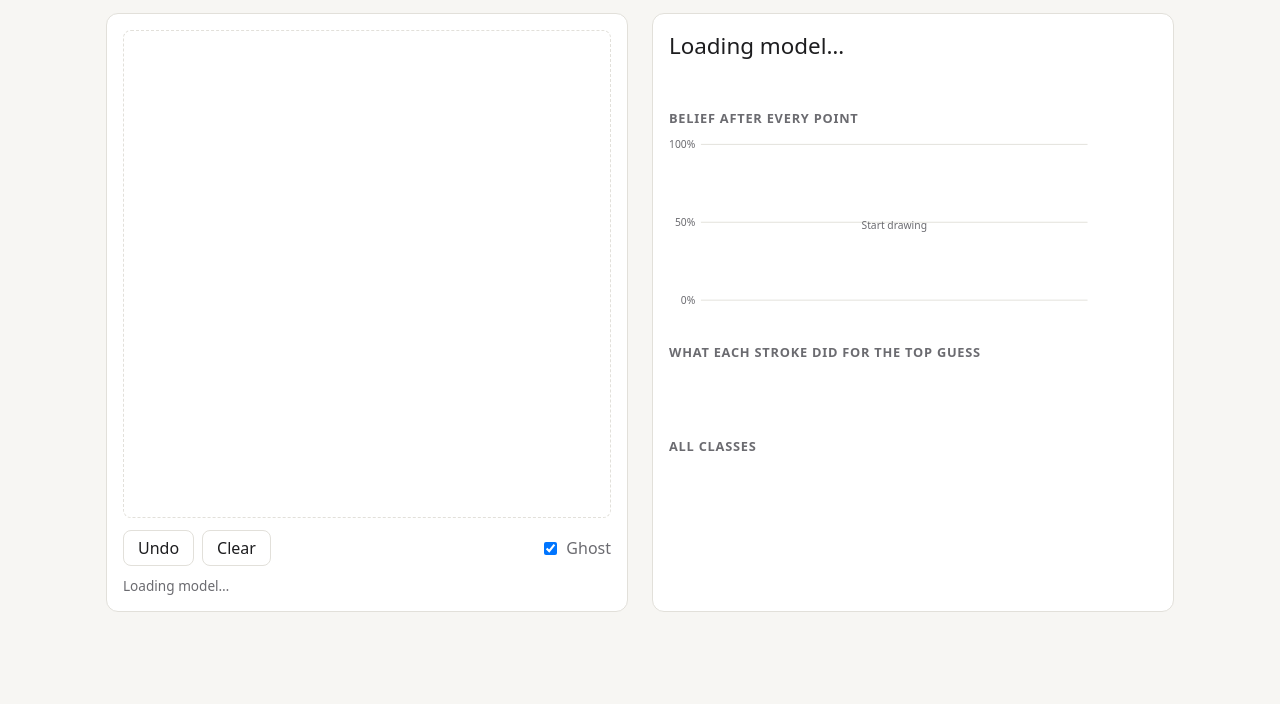
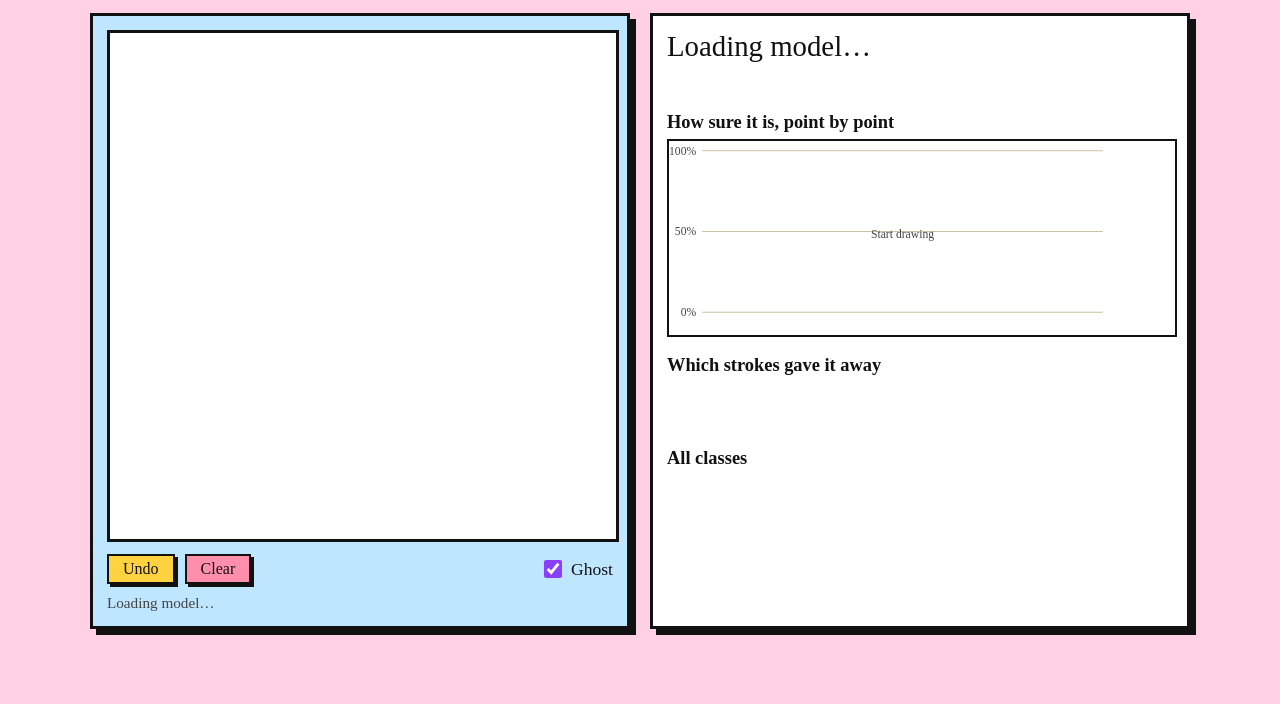
Before and after one commit to mmajajohanne/sketch-ahead, a website built with Vite: page web/index.html in a window 1280 px wide. Shown: the part 96-800 px from the top of the page. Built offline with nearby package versions, Linux system fonts and the light colour scheme.

```diff
--- a/web/index.html
+++ b/web/index.html
@@ -24,9 +24,9 @@
       <section class="belief">
         <p id="guess" class="guess"></p>
         <p id="decided" class="decided"></p>
-        <h2>Belief after every point</h2>
+        <h2>How sure it is, point by point</h2>
         <svg id="chart" class="chart" role="img" aria-label="Class probabilities over the drawing"></svg>
-        <h2>What each stroke did for the top guess</h2>
+        <h2>Which strokes gave it away</h2>
         <div id="strokes" class="strokes"></div>
         <h2>All classes</h2>
         <div id="bars" class="bars"></div>
--- a/web/src/style.css
+++ b/web/src/style.css
@@ -1,73 +1,71 @@
+/* Deliberately plain: browser default font, flat colours, thick borders. */
 :root {
-  --bg: #f7f6f3;
-  --panel: #ffffff;
-  --ink: #1d1d1f;
-  --muted: #6b6b70;
-  --line: #e2e0da;
-  --ghost: #9a9aa3;
-  --accent: #e0662a;
-  --up: #2f9e5b;
-  --down: #d14a4a;
-  --c0: #e0662a; --c1: #3a78c2; --c2: #d65a9c; --c3: #c9a227; --c4: #7b5cc4;
-  --c5: #8a5a3c; --c6: #2f9e8f; --c7: #6f7d8c; --c8: #c43d3d; --c9: #4f9e3a;
-  color-scheme: light dark;
-  font-family: system-ui, -apple-system, "Segoe UI", sans-serif;
+  --bg: #ffd1e3;
+  --ink: #111;
+  --muted: #444;
+  --line: #111;
+  --grid: #c9c2a0;
+  --ghost: #8a3ffc;
+  --accent: #ff2d7a;
+  --up: #1aa34a;
+  --down: #e8392f;
+  --draw-bg: #bfe6ff;
+  --belief-bg: #fff;
+  --c0: #ff6b00; --c1: #0077ff; --c2: #ff3fa4; --c3: #e0a800; --c4: #8a3ffc;
+  --c5: #9c5a2e; --c6: #00a896; --c7: #5c6b7a; --c8: #e8392f; --c9: #3cb44b;
+  color-scheme: light;
 }
-@media (prefers-color-scheme: dark) {
-  :root {
-    --bg: #161618;
-    --panel: #202023;
-    --ink: #ececef;
-    --muted: #9a9aa3;
-    --line: #34343a;
-    --ghost: #77777f;
-  }
-}
-* { box-sizing: border-box; }
 body { margin: 0; background: var(--bg); color: var(--ink); }
-header { max-width: 1100px; margin: 0 auto; padding: 24px 16px 8px; }
-h1 { margin: 0; font-size: 1.6rem; letter-spacing: -0.01em; }
-.sub { margin: 4px 0 0; color: var(--muted); }
+header { max-width: 1100px; margin: 0 auto; padding: 20px 16px 0; }
+h1 { margin: 0; font-size: 2.6rem; color: var(--c1); }
+.sub { margin: 4px 0 0; font-size: 1.1rem; }
 main {
   max-width: 1100px; margin: 0 auto; padding: 16px;
-  display: grid; grid-template-columns: minmax(0, 1fr) minmax(0, 1fr); gap: 24px;
+  display: grid; grid-template-columns: minmax(0, 1fr) minmax(0, 1fr); gap: 20px;
 }
 @media (max-width: 800px) { main { grid-template-columns: minmax(0, 1fr); } }
-section { background: var(--panel); border: 1px solid var(--line); border-radius: 12px; padding: 16px; min-width: 0; }
+section { border: 3px solid var(--line); padding: 14px; min-width: 0; box-shadow: 6px 6px 0 var(--line); }
+.draw { background: var(--draw-bg); }
+.belief { background: var(--belief-bg); }
 canvas {
   display: block; width: 100%; aspect-ratio: 1; touch-action: none; cursor: crosshair;
-  background: var(--panel); border: 1px dashed var(--line); border-radius: 8px;
+  background: #fff; border: 3px solid var(--line);
 }
-.tools { display: flex; gap: 8px; align-items: center; margin-top: 12px; }
+.tools { display: flex; gap: 10px; align-items: center; margin-top: 12px; }
 button {
-  font: inherit; color: var(--ink); background: transparent; border: 1px solid var(--line);
-  border-radius: 8px; padding: 6px 14px; cursor: pointer;
+  font: inherit; font-size: 1rem; color: var(--ink); border: 2px solid var(--line);
+  padding: 4px 14px; cursor: pointer; box-shadow: 3px 3px 0 var(--line);
 }
-button:hover { border-color: var(--muted); }
-.toggle { margin-left: auto; display: flex; gap: 6px; align-items: center; color: var(--muted); }
-.status { color: var(--muted); font-size: 0.85rem; margin: 10px 0 0; min-height: 1.2em; }
-.guess { font-size: 1.4rem; margin: 0; min-height: 1.6em; }
-.decided { color: var(--muted); margin: 4px 0 0; min-height: 1.2em; }
-h2 { font-size: 0.8rem; text-transform: uppercase; letter-spacing: 0.06em; color: var(--muted); margin: 20px 0 8px; font-weight: 600; }
-.chart { width: 100%; height: auto; display: block; }
-.chart .grid { stroke: var(--line); }
-.chart .stroke-end { stroke: var(--line); stroke-dasharray: 2 3; }
-.chart .decided { stroke: var(--ink); stroke-width: 1.5; }
-.chart .axis { fill: var(--muted); font-size: 11px; }
-.chart .belief-line { fill: none; stroke-width: 2; }
-.chart .line-label { font-size: 12px; font-weight: 600; }
+button:active { transform: translate(2px, 2px); box-shadow: 1px 1px 0 var(--line); }
+#undo { background: #ffd23f; }
+#clear { background: #ff8fab; }
+.toggle { margin-left: auto; display: flex; gap: 6px; align-items: center; font-size: 1.1rem; }
+.toggle input { width: 18px; height: 18px; accent-color: var(--ghost); }
+.status { font-size: 0.95rem; margin: 10px 0 0; min-height: 1.2em; color: var(--muted); }
+.guess { font-size: 1.8rem; margin: 0; min-height: 1.4em; }
+.decided { margin: 4px 0 0; min-height: 1.2em; font-style: italic; }
+h2 { font-size: 1.15rem; margin: 18px 0 6px; }
+.chart { width: 100%; height: auto; display: block; background: #fff; border: 2px solid var(--line); }
+.chart .grid { stroke: var(--grid); }
+.chart .stroke-end { stroke: var(--grid); stroke-dasharray: 2 3; }
+.chart .decided { stroke: var(--ink); stroke-width: 2; }
+.chart .axis { fill: var(--muted); font-size: 12px; }
+.chart .belief-line { fill: none; stroke-width: 3; }
+.chart .line-label { font-size: 14px; font-weight: bold; }
 .strokes { display: flex; gap: 4px; flex-wrap: wrap; align-items: flex-end; min-height: 48px; }
 .attr {
   display: flex; flex-direction: column; align-items: center; justify-content: flex-end;
-  gap: 2px; width: 26px; height: 48px; padding: 2px; border-color: transparent;
+  gap: 2px; width: 28px; height: 50px; padding: 2px; background: transparent;
+  border-color: transparent; box-shadow: none;
 }
-.attr:hover, .attr:focus-visible { border-color: var(--line); }
-.attr-bar { width: 12px; border-radius: 2px; }
+.attr:hover, .attr:focus-visible { border-color: var(--line); background: #fff; }
+.attr:active { transform: none; box-shadow: none; }
+.attr-bar { width: 14px; border: 1px solid var(--line); }
 .attr-bar.up { background: var(--up); }
 .attr-bar.down { background: var(--down); }
-.attr-label { font-size: 10px; color: var(--muted); }
-.bars { display: grid; gap: 4px; }
-.bar { display: grid; grid-template-columns: 70px 1fr 40px; gap: 8px; align-items: center; font-size: 0.9rem; }
-.bar-track { height: 10px; background: var(--line); border-radius: 5px; overflow: hidden; }
-.bar-fill { display: block; height: 100%; border-radius: 5px; transition: width 0.2s; }
-.bar-val { text-align: right; color: var(--muted); font-variant-numeric: tabular-nums; }
+.attr-label { font-size: 12px; }
+.bars { display: grid; gap: 5px; }
+.bar { display: grid; grid-template-columns: 70px 1fr 44px; gap: 8px; align-items: center; }
+.bar-track { height: 14px; background: #fff; border: 2px solid var(--line); overflow: hidden; }
+.bar-fill { display: block; height: 100%; transition: width 0.2s; }
+.bar-val { text-align: right; font-variant-numeric: tabular-nums; }
```
